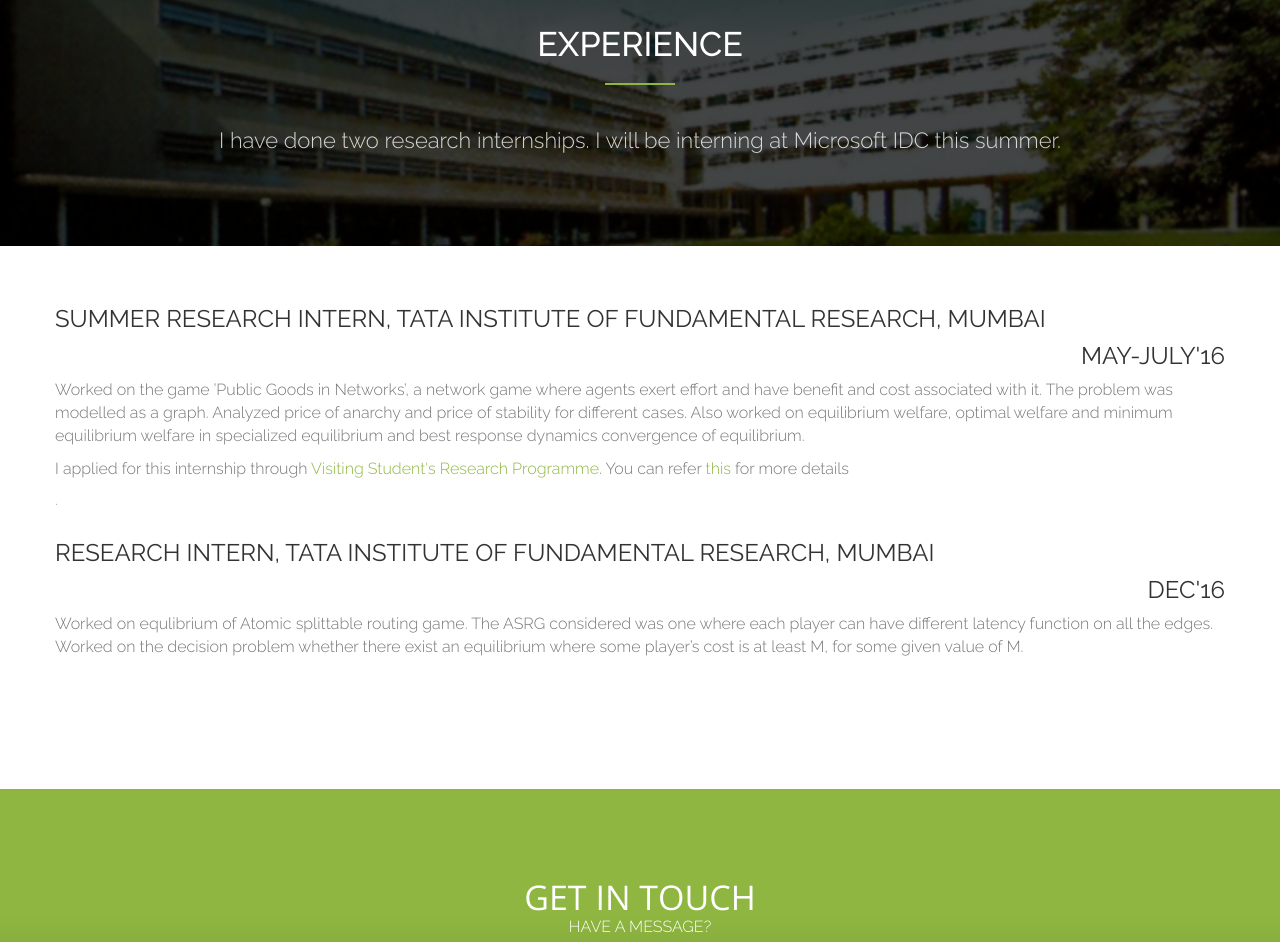
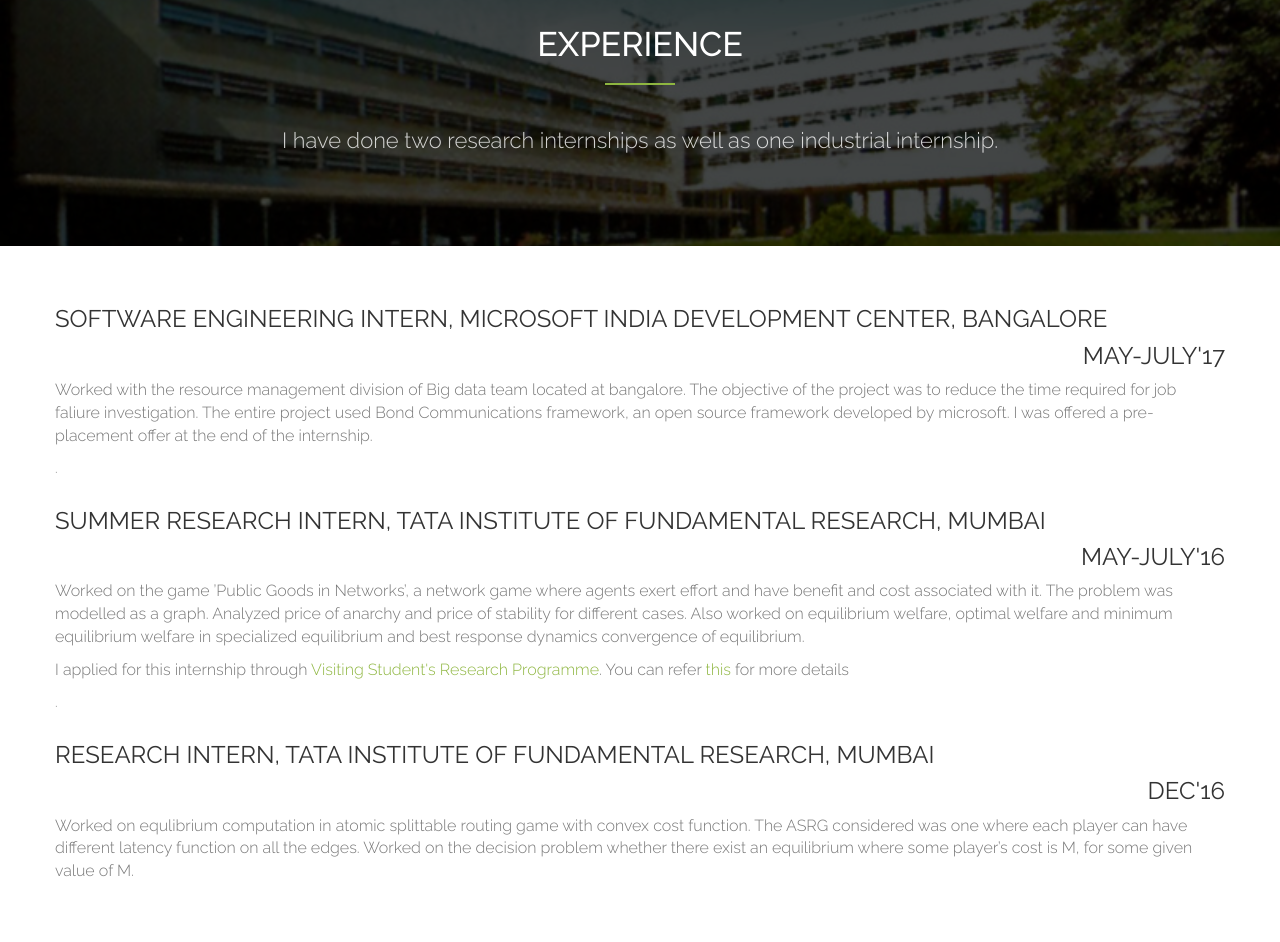
Before and after one commit to isha97/isha97.github.io, a plain HTML site: page index.html in a window 1280 px wide. Shown: the part 2300-3242 px from the top of the page. Drawn offline with nearby package versions, Linux system fonts and the light colour scheme.

Commit message:
added MS intern experience

```diff
--- a/index.html
+++ b/index.html
@@ -204,10 +204,18 @@
     <div class="overlay">
       <h2>EXPERIENCE</h2>
       <hr>
-      <p>I have done two research internships. I will be interning at Microsoft IDC this summer.</p>
+      <p>I have done two research internships as well as one industrial internship.</p>
     </div>
   </div>
   <div class="container">
+  	<div class="row">
+    <h4>Software Engineering Intern, Microsoft India Development Center, Bangalore</h4> <h4 align = "right">May-July'17</h4>
+    <p> Worked with the resource management division of Big data team located at bangalore. The objective
+of the project was to reduce the time required for job faliure investigation. The entire project used Bond
+Communications framework, an open source framework developed by microsoft. I was offered a pre-placement
+offer at the end of the internship.</p>.
+    </div>
+    <br>
     <div class="row">
     <h4>Summer Research Intern, Tata Institute of Fundamental Research, Mumbai</h4> <h4 align = "right">May-July'16</h4>
     <p> Worked on the game ’Public Goods in Networks’, a network game where agents exert effort and have benefit
@@ -219,9 +227,9 @@ welfare in specialized equilibrium and best response dynamics convergence of equ
     <br>
     <div class="row">
     <h4>Research Intern, Tata Institute of Fundamental Research, Mumbai</h4> <h4 align = "right">Dec'16</h4>
-    <p> Worked on equlibrium of Atomic splittable routing game. The ASRG considered was one where each player
-can have different latency function on all the edges. Worked on the decision problem whether there exist an
-equilibrium where some player’s cost is at least M, for some given value of M.</p>
+    <p> Worked on equlibrium computation in atomic splittable routing game with convex cost function. The ASRG
+considered was one where each player can have different latency function on all the edges. Worked on the
+decision problem whether there exist an equilibrium where some player’s cost is M, for some given value of M.</p>
     </div>
 
     <div class="row">
```
Also changed, not shown: 1 other file.
